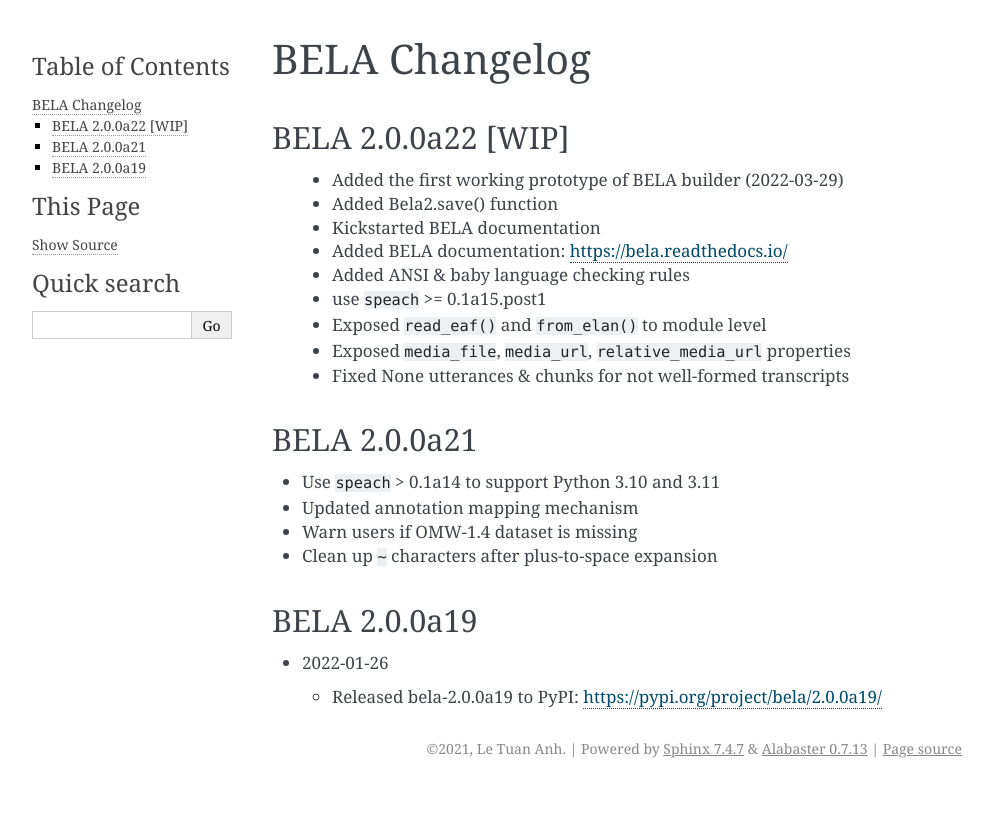
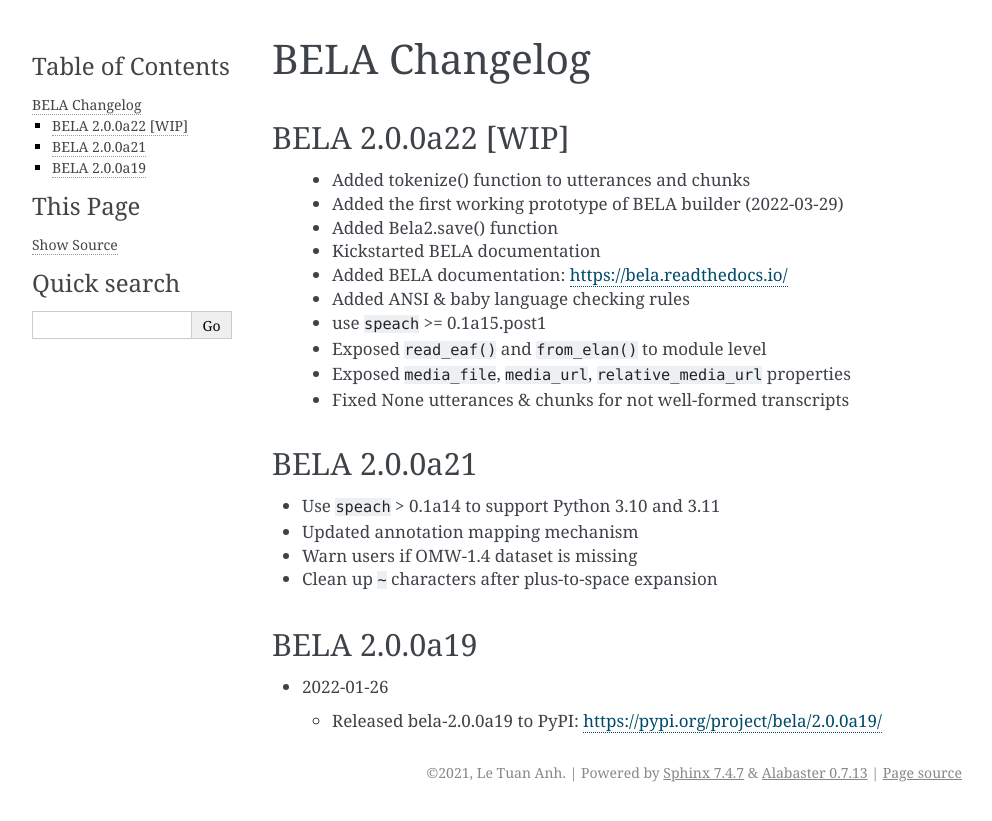
Before and after one commit to letuananh/bela, a Sphinx documentation site: the page built from docs/changelog.rst, in a window 1280 px wide. Shown: the top 821 px of the page, without its empty margins (148-1140 px from the left). Built offline with Sphinx 7.4.7, drawn with Linux system fonts in a browser that asks for light colours.

Commit message:
update changelog

```diff
--- a/docs/changelog.rst
+++ b/docs/changelog.rst
@@ -6,6 +6,7 @@
 BELA 2.0.0a22 [WIP]
 -------------------
 
+  - Added tokenize() function to utterances and chunks
   - Added the first working prototype of BELA builder (2022-03-29)
   - Added Bela2.save() function
   - Kickstarted BELA documentation
```
